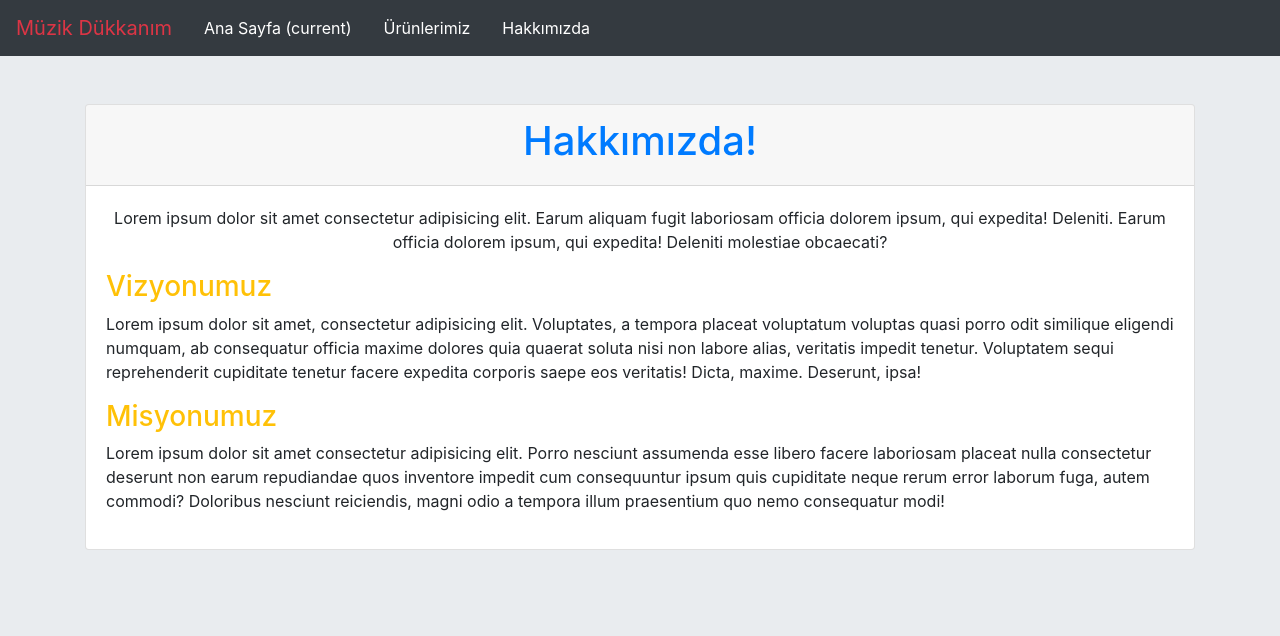
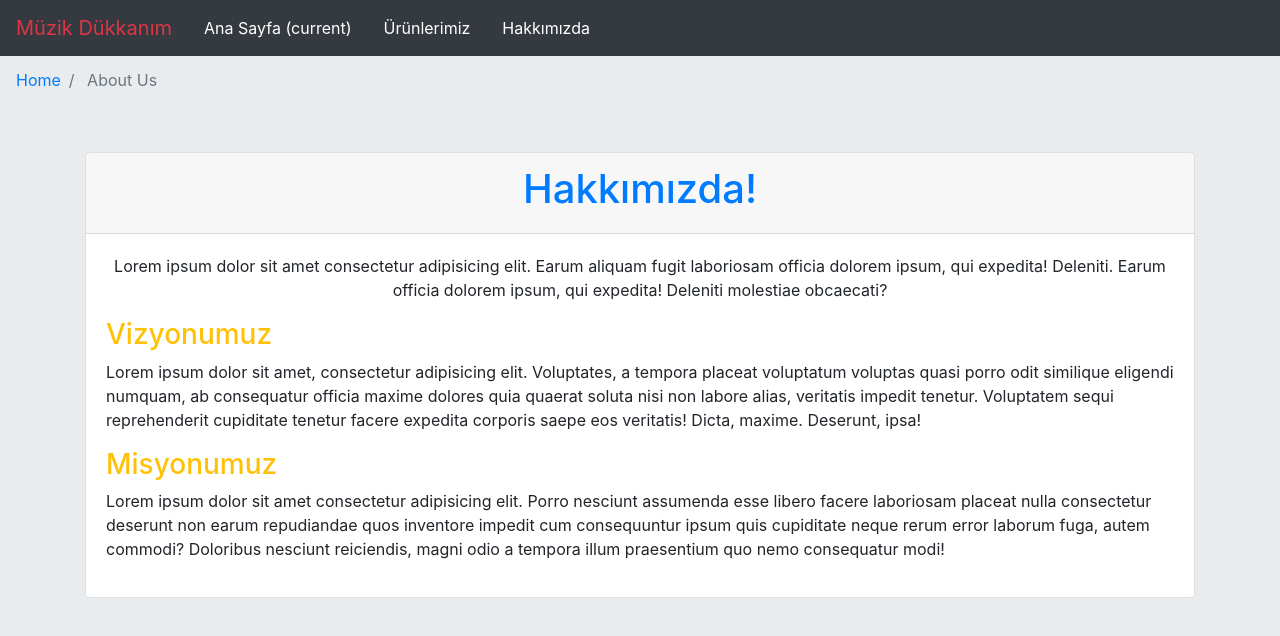
Before and after one commit to tugrankenger/patika-projects, a plain HTML site: page html-css-template-bootstrap/about-us.html in a window 1280 px wide. Drawn offline with nearby package versions, Linux system fonts and the light colour scheme.

Commit message:
added breadcrumb

```diff
--- a/html-css-template-bootstrap/about-us.html
+++ b/html-css-template-bootstrap/about-us.html
@@ -17,6 +17,16 @@
         <a href="index.html" class="nav-item nav-link active text-white">Ana Sayfa <span class="sr-only-focusable">(current)</span></a> <!--sr-only gorme engelliler icin ekran okuyucusuna aktiflik belirtir.-->
         <a href="products.html" class="nav-item nav-link text-white">Ürünlerimiz</a>
         <a href="about-us.html" class="nav-item nav-link text-white">Hakkımızda</a>
+    </nav>
+    <nav aria-label="breadcrumb">
+        <ol class="breadcrumb">
+            <li class="breadcrumb-item">
+                <a href="index.html">Home</a>
+            </li>
+            <li class="breadcrumb-item active" aria-current="page">
+                About Us
+            </li>
+        </ol>
     </nav>
     <div class="container mt-5">
         <div class="card">
```
Also changed, not shown: html-css-template-bootstrap/index.html (+7 -0 lines), html-css-template-bootstrap/products.html (+10 -0 lines).
